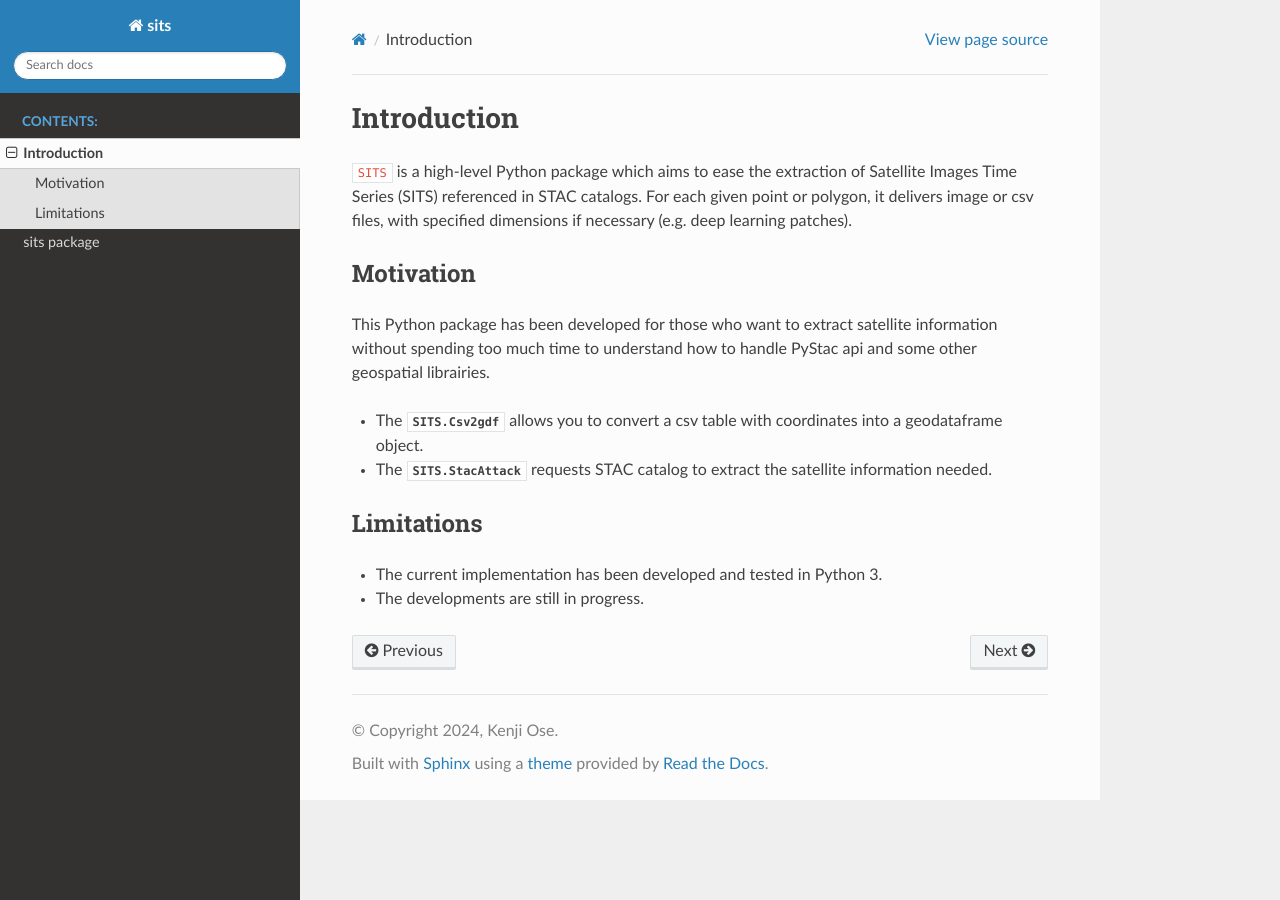
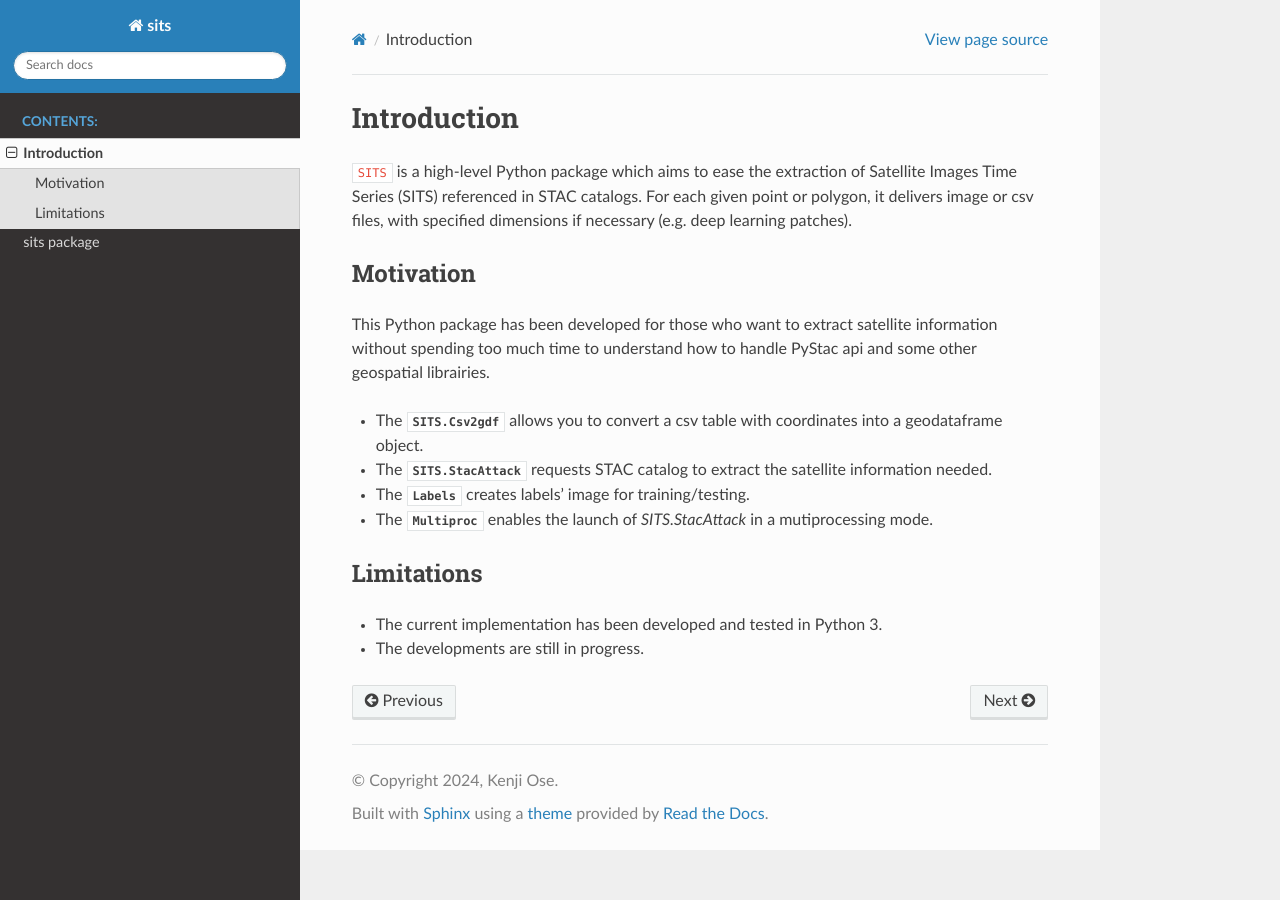
Before and after one commit to kenoz/SITS_utils, a Sphinx documentation site: the page built from docs/source/intro.rst, in a window 1280 px wide. Built offline with Sphinx 7.4.7 and the Read the Docs theme 3.1.0, drawn with Linux system fonts in a browser that asks for light colours.

Commit message:
rtd update

```diff
--- a/docs/source/intro.rst
+++ b/docs/source/intro.rst
@@ -10,6 +10,8 @@ This Python package has been developed for those who want to extract satellite i
 
 * The :class:`SITS.Csv2gdf` allows you to convert a csv table with coordinates into a geodataframe object.
 * The :class:`SITS.StacAttack` requests STAC catalog to extract the satellite information needed.
+* The :class:`Labels` creates labels' image for training/testing.
+* The :class:`Multiproc` enables the launch of `SITS.StacAttack` in a mutiprocessing mode.
 
 Limitations
 ***********
```
